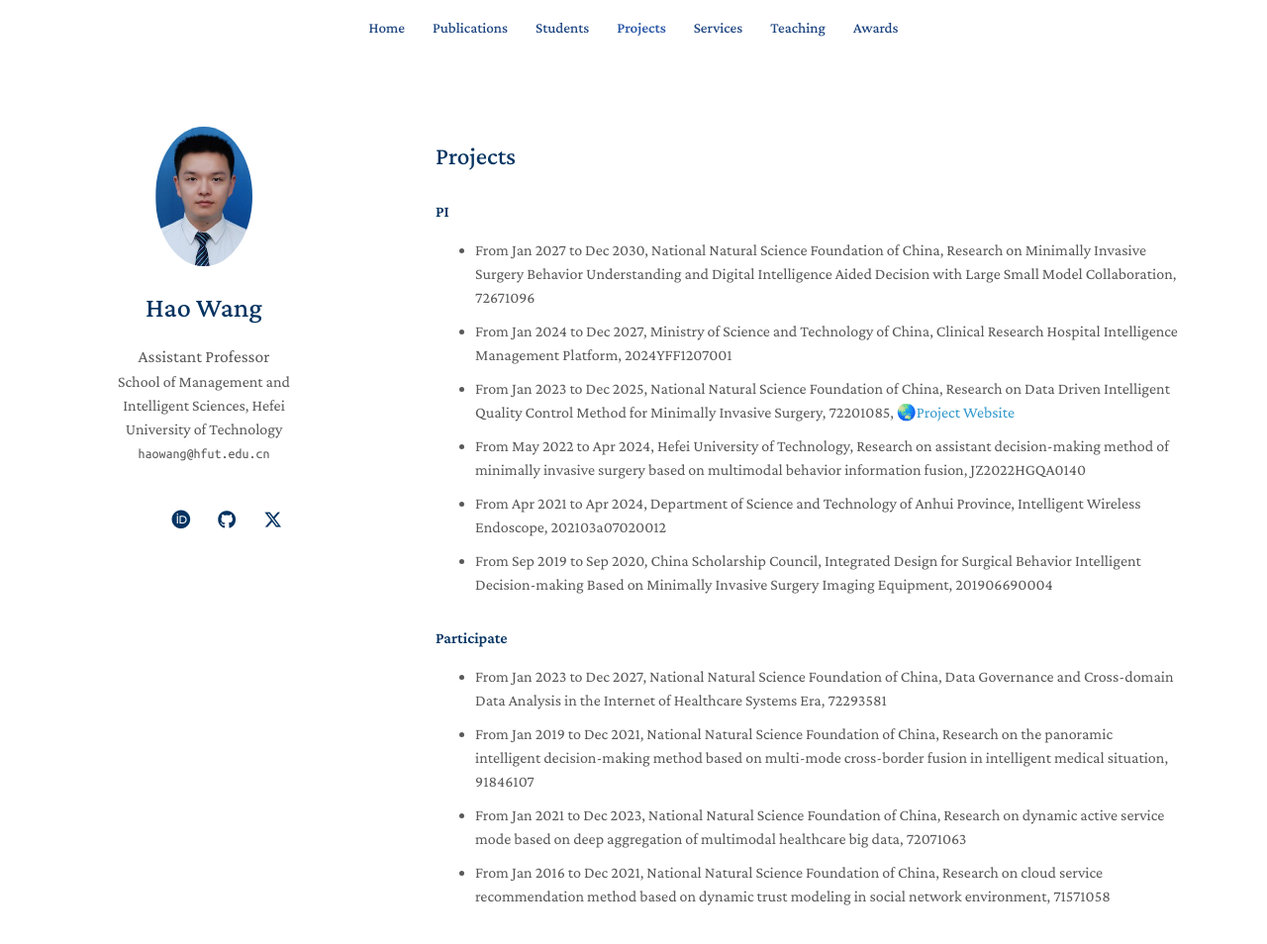
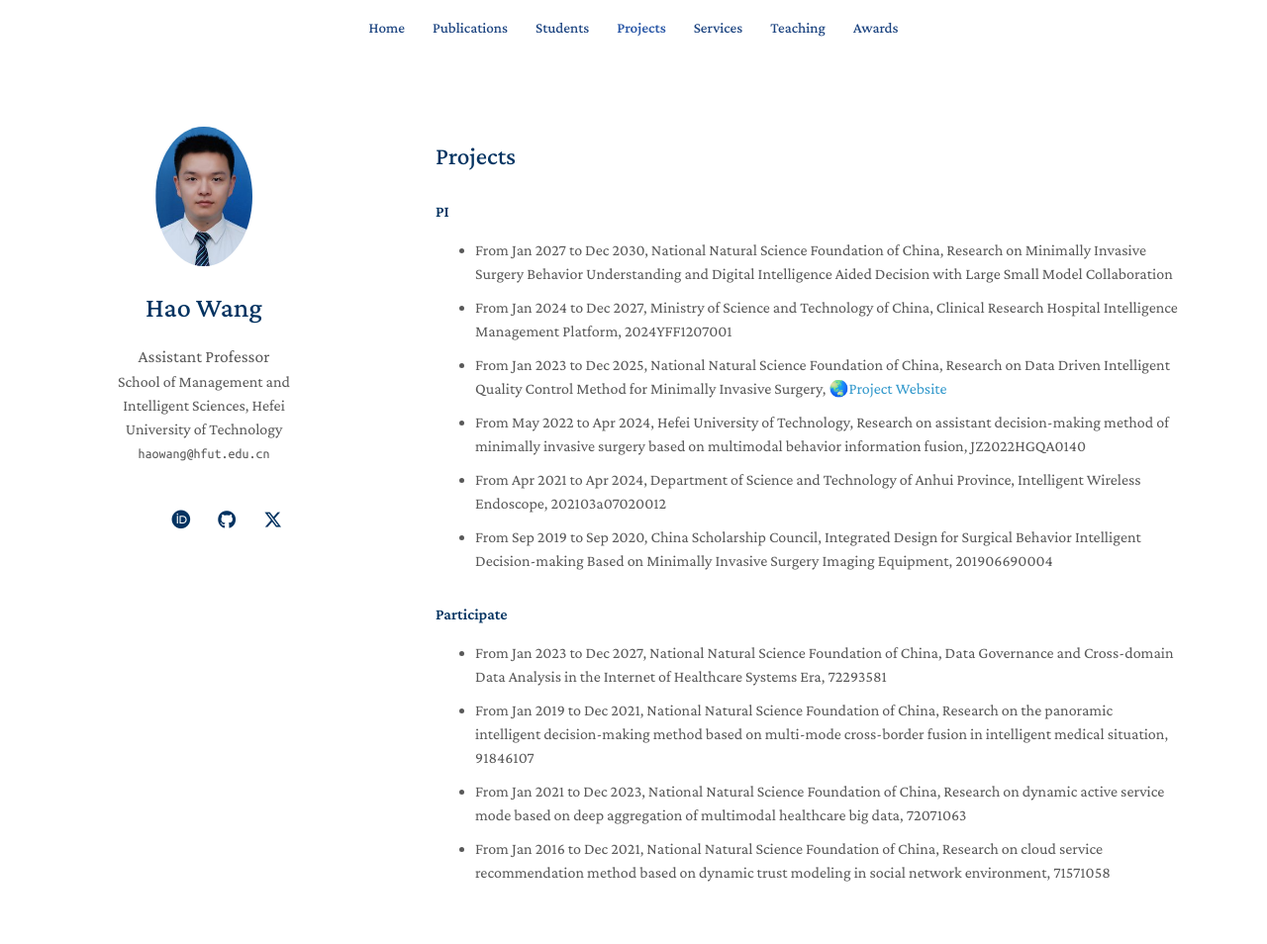
Before and after one commit to Waynehfut/waynehfut.github.io, a Jekyll site: the page built from projects.md, in a window 1280 px wide and 1036 px high. Shown: the top 954 px of the window at 99% size. Built offline with Jekyll 4.4.1, drawn with Linux system fonts in a browser that asks for light colours; a style sheet for code colours, icons or effects is not loaded.

Commit message:
更新 projects.md

```diff
--- a/projects.md
+++ b/projects.md
@@ -9,9 +9,9 @@ permalink: /projects/
 
   <h4 class="section-subtitle">PI</h4>
   <ul>
-    <li>From Jan 2027 to Dec 2030, National Natural Science Foundation of China, Research on Minimally Invasive Surgery Behavior Understanding and Digital Intelligence Aided Decision with Large Small Model Collaboration, 72671096</li>
+    <li>From Jan 2027 to Dec 2030, National Natural Science Foundation of China, Research on Minimally Invasive Surgery Behavior Understanding and Digital Intelligence Aided Decision with Large Small Model Collaboration</li>
     <li>From Jan 2024 to Dec 2027, Ministry of Science and Technology of China, Clinical Research Hospital Intelligence Management Platform, 2024YFF1207001</li>
-    <li>From Jan 2023 to Dec 2025, National Natural Science Foundation of China, Research on Data Driven Intelligent Quality Control Method for Minimally Invasive Surgery, 72201085, <a href="https://www.drhaowang.com/nsfc25/">🌏Project Website</a></li>
+    <li>From Jan 2023 to Dec 2025, National Natural Science Foundation of China, Research on Data Driven Intelligent Quality Control Method for Minimally Invasive Surgery, <a href="https://www.drhaowang.com/nsfc25/">🌏Project Website</a></li>
     <li>From May 2022 to Apr 2024, Hefei University of Technology, Research on assistant decision-making method of minimally invasive surgery based on multimodal behavior information fusion, JZ2022HGQA0140</li>
     <li>From Apr 2021 to Apr 2024, Department of Science and Technology of Anhui Province, Intelligent Wireless Endoscope, 202103a07020012</li>
     <li>From Sep 2019 to Sep 2020, China Scholarship Council, Integrated Design for Surgical Behavior Intelligent Decision-making Based on Minimally Invasive Surgery Imaging Equipment, 201906690004</li>
```
